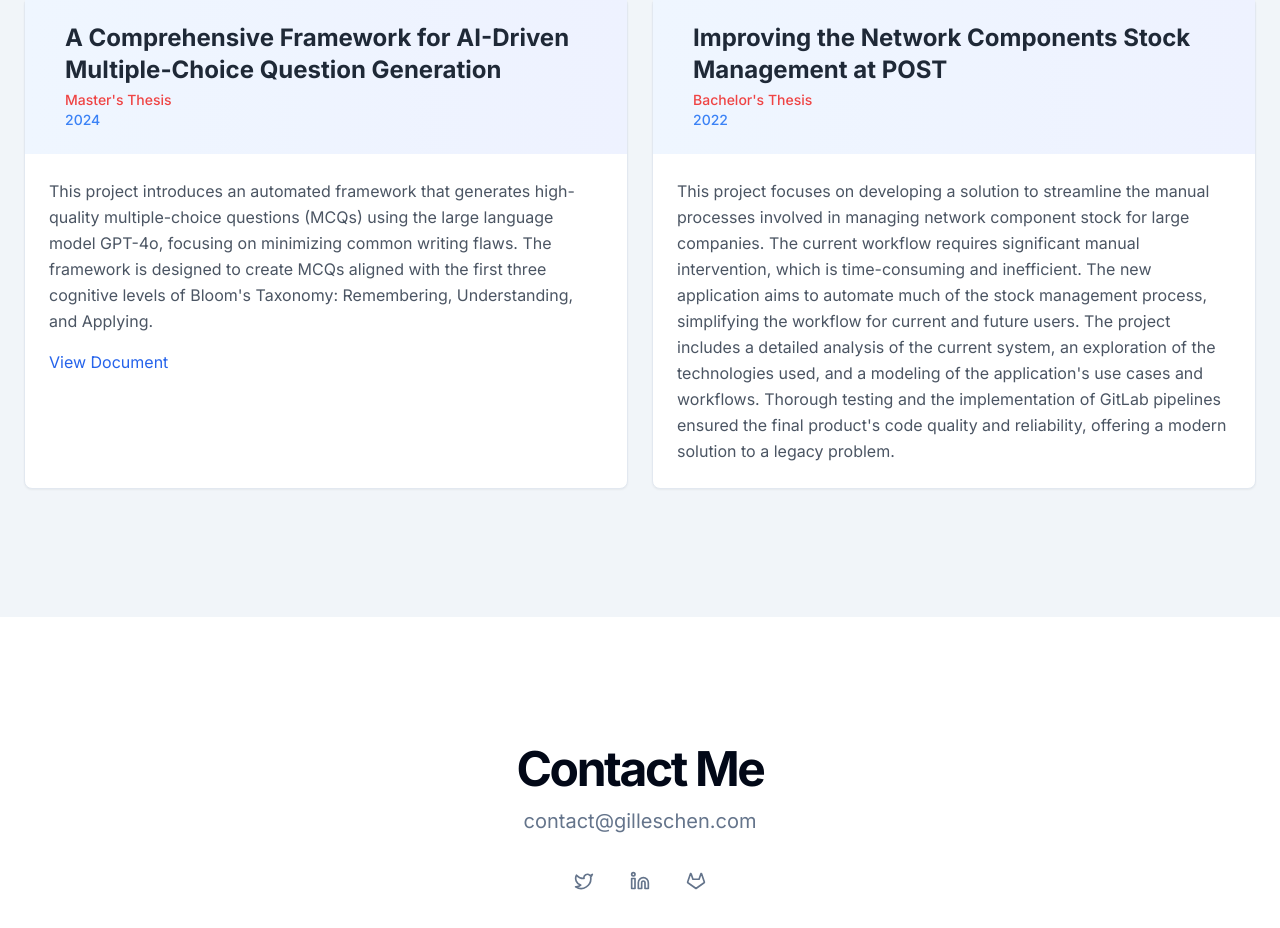
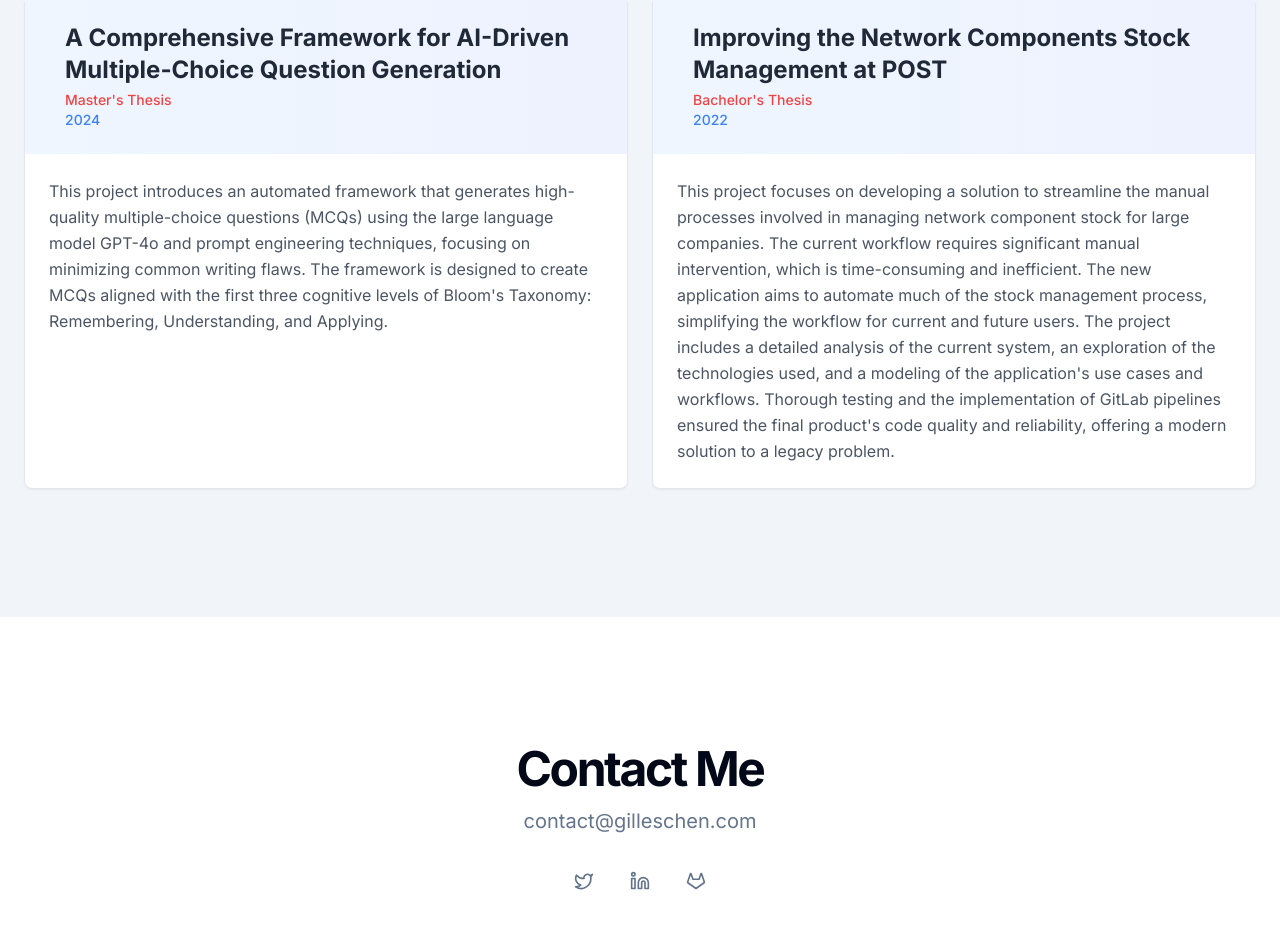
Before and after one commit to gilles-chen/website-portfolio, a Next.js app: page / in a window 1280 px wide. Shown: the part 2817-3745 px from the top of the page. Built offline with nearby package versions, Linux system fonts and the light colour scheme.

Commit message:
Remove Document

```diff
--- a/src/components/Portfolio.tsx
+++ b/src/components/Portfolio.tsx
@@ -58,14 +58,14 @@ function RotatingCube() {
 }
 
 export default function Portfolio() {
-  // State to manage showing the iframe for the first project
-  const [showIframe, setShowIframe] = useState(false);
+  // // State to manage showing the iframe for the first project
+  // const [showIframe, setShowIframe] = useState(false);
 
-  // Function to toggle the iframe visibility
-  const handleReadMoreClick = (event: React.MouseEvent<HTMLAnchorElement, MouseEvent>) => {
-    event.preventDefault(); // Prevents the default anchor tag behavior
-    setShowIframe(!showIframe); // Toggles the iframe state
-  };
+  // // Function to toggle the iframe visibility
+  // const handleReadMoreClick = (event: React.MouseEvent<HTMLAnchorElement, MouseEvent>) => {
+  //   event.preventDefault(); // Prevents the default anchor tag behavior
+  //   setShowIframe(!showIframe); // Toggles the iframe state
+  // };
 
   return (
     <div className="flex flex-col min-h-[100dvh]">
@@ -400,16 +400,16 @@ export default function Portfolio() {
                 <CardContent className="p-6">
               <p className="text-gray-600 leading-relaxed max-w-prose">
                 This project introduces an automated framework that generates high-quality multiple-choice
-                questions (MCQs) using the large language model GPT-4o, focusing on minimizing common writing
+                questions (MCQs) using the large language model GPT-4o and prompt engineering techniques, focusing on minimizing common writing
                 flaws. The framework is designed to create MCQs aligned with the first three cognitive levels of
                 Bloom&apos;s Taxonomy: Remembering, Understanding, and Applying.
               </p>
 
               {/* Conditionally render the iframe based on the showIframe state */}
-              {showIframe && (
+              {/* {showIframe && (
                 <div className="mt-4">
                   <iframe
-                    src="/Masters_Thesis.pdf" // Replace with your actual PDF path
+                    src="/Masters_Thesis.pdf"
                     width="100%"
                     height="600px"
                     style={{ border: 'none' }}
@@ -418,16 +418,16 @@ export default function Portfolio() {
                     <a href="/Masters_Thesis.pdf">download the PDF</a> instead.
                   </iframe>
                 </div>
-              )}
+              )} */}
 
               {/* "Read more" link to toggle the iframe */}
-              <a
+              {/* <a
                 href="#"
                 onClick={handleReadMoreClick} // Toggle iframe visibility
                 className="text-blue-600 hover:underline mt-4 inline-block"
               >
                 {showIframe ? 'Hide Document' : 'View Document'}
-              </a>
+              </a> */}
             </CardContent>
           </Card>
 
```
